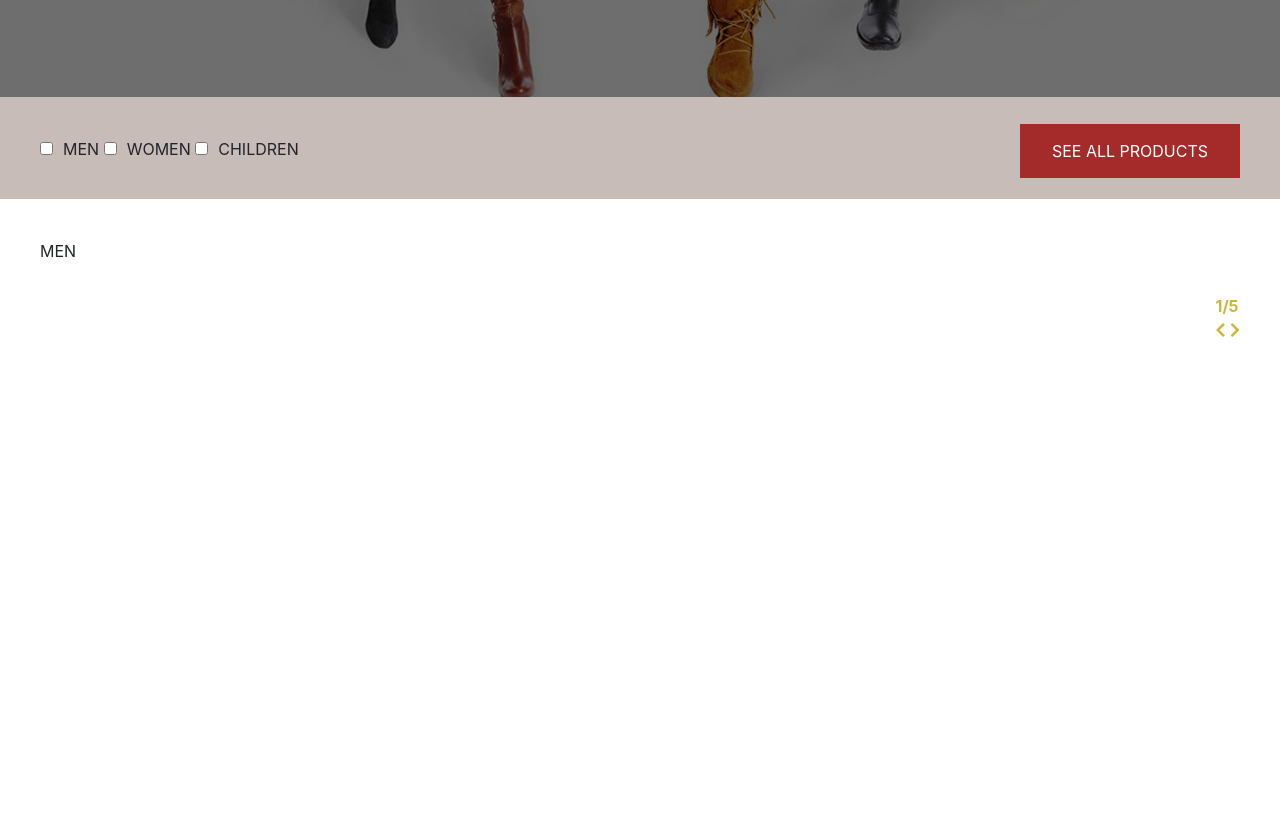
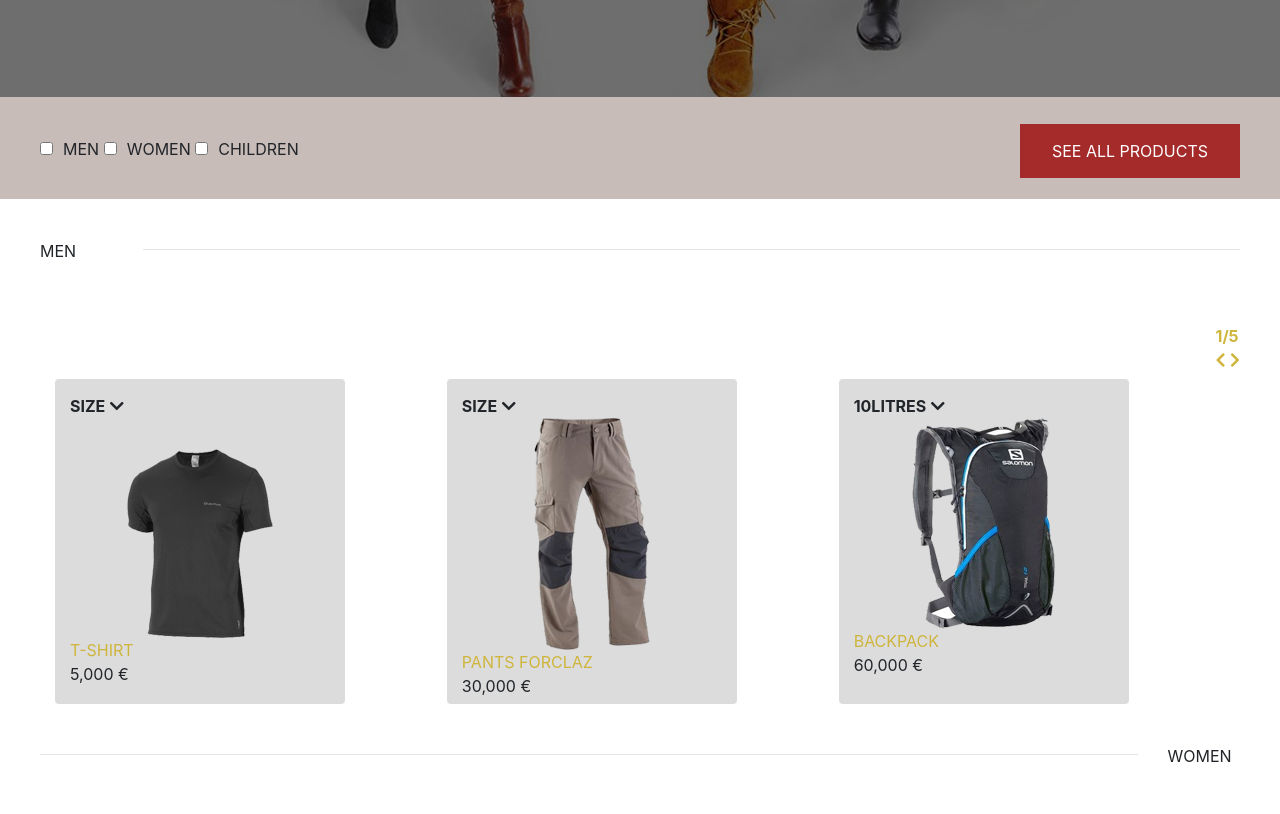
Before and after one commit to BarsilNzola/yolomy, a plain HTML site: page index.html in a window 1280 px wide. Shown: the part 679-1493 px from the top of the page. Before the commit the page ends 1021 px from the top, so only its background shows below. Drawn offline with Linux system fonts and the light colour scheme.

Commit message:
added a sixth container and padded it

```diff
--- a/css/styles.css
+++ b/css/styles.css
@@ -56,13 +56,13 @@
 	margin-top: -13px;
 }
 
-#con-3 {
+#con-3, #con-6 {
 	padding: 40px 40px 30px 40px;
 }
 
 hr {
 	margin-top: 10px;
-	border: 1px;
+	height: 5px;
 }
 
 #fan {
@@ -71,3 +71,52 @@
 	align-content: right;
 	padding-top: 15px;
 }
+
+#con-4 {
+	padding-right: 40px;
+}
+
+#con-5 {
+	margin-top: 60px;
+	padding-right: 40px;
+	padding-left: 40px;
+}
+
+#men {
+	padding-top: 10px;
+}
+
+.card {
+	background-color: gainsboro;
+	border: none;
+	padding: 15px 15px 15px 15px;
+	display: flex;
+	height: 325px;
+	width: 290px;
+}
+
+.card img {
+	direction: block;
+	margin-left: auto;
+	margin-right: auto;
+}
+
+.dots {
+	float: right;
+}
+
+.description {
+	color: 	rgb(207,181,59);
+}
+
+.price {
+	float: right;
+	align-content: right;
+}
+
+.dot {
+  height: 25px;
+  width: 25px;
+  border-radius: 50%;
+  display: inline-block;
+}
--- a/index.html
+++ b/index.html
@@ -43,15 +43,19 @@
 			<button class="button">SEE ALL PRODUCTS</button>
 		</form>
 	</div>
+
 	<div class="container-fluid" id="con-3">
 		<div class="row">
-			<div class="col-md-4">
+			<div class="col-md-1">
 				<p>MEN</p>
 			</div>
-			<div class="col-md-8">
+			<div class="col-md-11">
 				<hr>
 			</div>
 		</div>
+	</div>
+
+	<div class="container-fluid" id="con-4">
 		<div class="row" id="fan">
 			<div class="col-md-12">
 				<strong>1/5</strong><br>
@@ -60,5 +64,71 @@
 			</div>
 		</div>
 	</div>
+
+	<div class="container-fluid" id="con-5">
+		<div class="row" id="men">
+			<div class="col">
+				<div class="card">
+					<div class="size">
+						<strong>SIZE</strong>
+						<li class="fas fa-chevron-down"></li>
+					</div>
+					<div class="dots">
+						<span class="dot" bgcolor="green"></span>
+						<span class="dot" bgcolor="blue"></span>
+						<span class="dot" bgcolor="blue"></span>
+					</div>
+					<img src="images/products/tshirt.png">
+					<div class="description">
+						T-SHIRT
+					</div>
+					<div class="price">
+						5,000 &euro;
+					</div>
+				</div>
+			</div>
+			<div class="col">
+				<div class="card">
+					<div class="size">
+						<strong>SIZE</strong>
+						<li class="fas fa-chevron-down"></li>
+					</div>
+					<img src="images/products/pants.png">
+					<div class="description">
+						PANTS FORCLAZ
+					</div>
+					<div class="price">
+						30,000 &euro;
+					</div>
+				</div>
+			</div>
+			<div class="col">
+				<div class="card">
+					<div class="size">
+						<strong>10LITRES</strong>
+						<li class="fas fa-chevron-down"></li>
+					</div>
+					<img src="images/products/backpack.png">
+					<div class="description">
+						BACKPACK
+					</div>
+					<div class="price">
+						60,000 &euro;
+					</div>
+				</div>
+			</div>
+		</div>
+	</div>
+
+	<div class="container-fluid" id="con-6">
+		<div class="row">
+			<div class="col-md-11">
+				<hr>
+			</div>
+			<div class="col-md-1">
+				<p>WOMEN</p>
+			</div>
+		</div>
+	</div>
 </body>
 </html>
```
